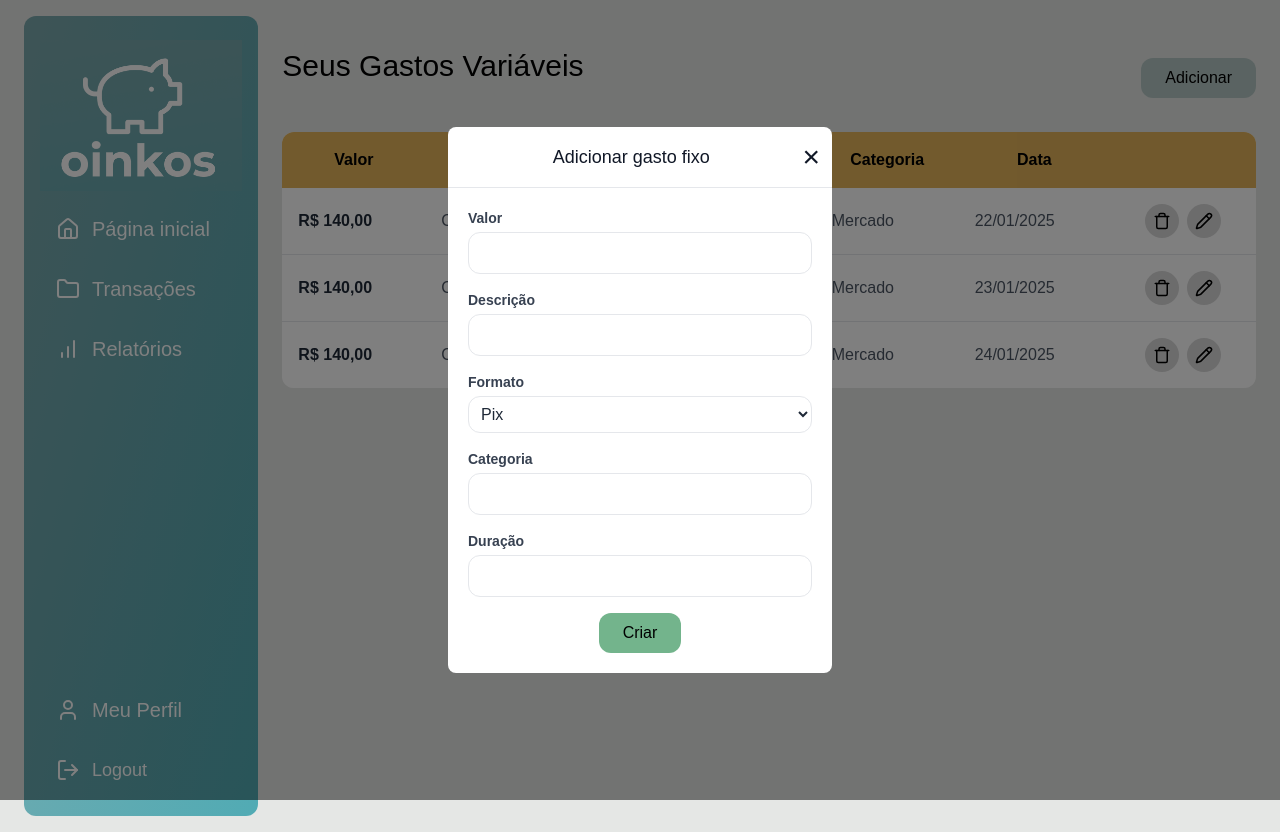
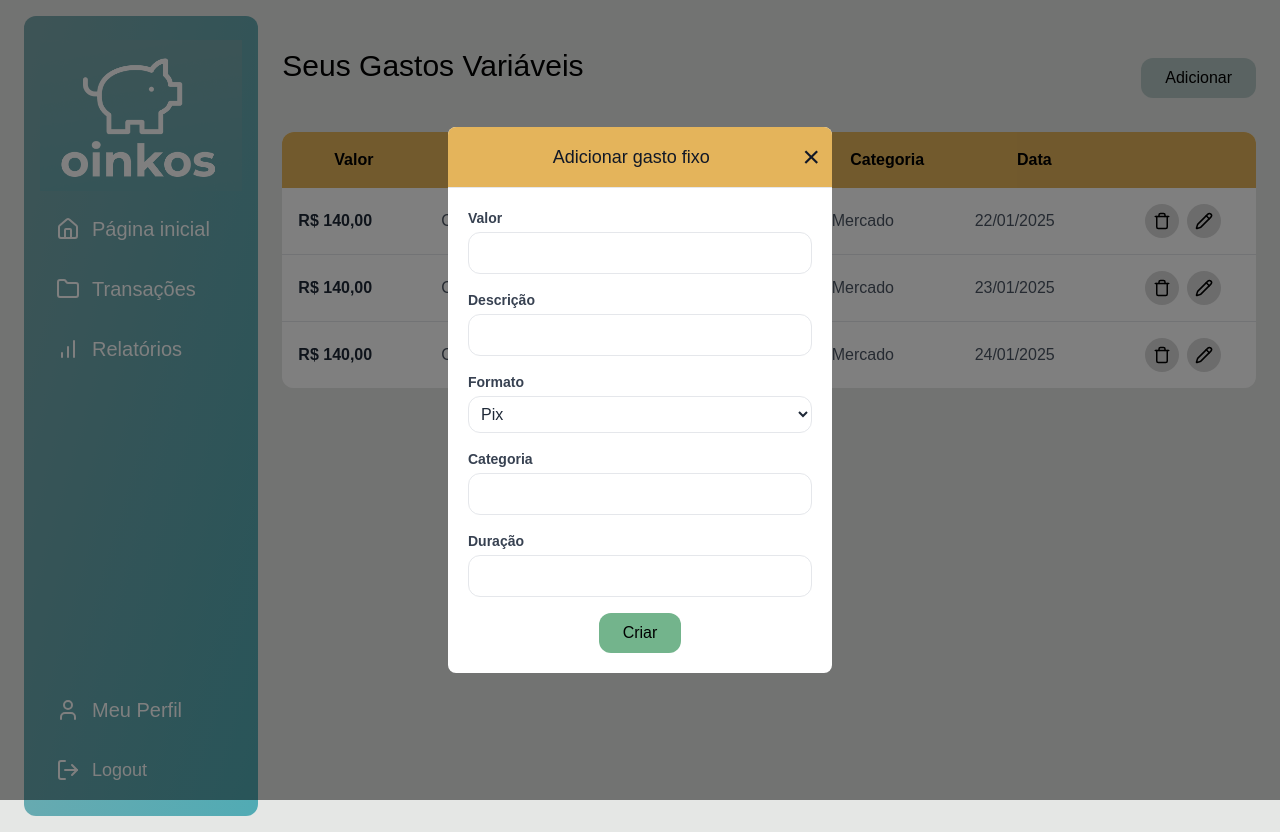
Before and after one commit to oinkos-finance/oinkos-website, a Next.js app: page /seus_gastos_variaveis in a window 1280 px wide. Both pictures are taken after a click on the button "Adicionar". Built offline with nearby package versions, Linux system fonts and the light colour scheme.

Commit message:
altera cor modal de adicionar gasto variavel

```diff
--- a/app/(home)/seus_gastos_variaveis/page.tsx
+++ b/app/(home)/seus_gastos_variaveis/page.tsx
@@ -116,7 +116,7 @@ export default function SeusGastosVariaveis() {
       {isModalAddOpen && (
         <div className="fixed inset-0 bg-black bg-opacity-50 flex justify-center items-center z-50">
           <div className="bg-white rounded-lg w-96 relative">
-            <div className="flex #bg-[#E4B45B] rounded-b-none rounded-lg lg p-3 justify-between items-center border-b pb-3">
+            <div className="flex bg-[#E4B45B] rounded-b-none rounded-lg lg p-3 justify-between items-center border-b pb-3">
               <h2 className="text-lg text-center w-full text-gray-900">Adicionar gasto fixo</h2>
               <button
                 onClick={closeModalAdd}
```
